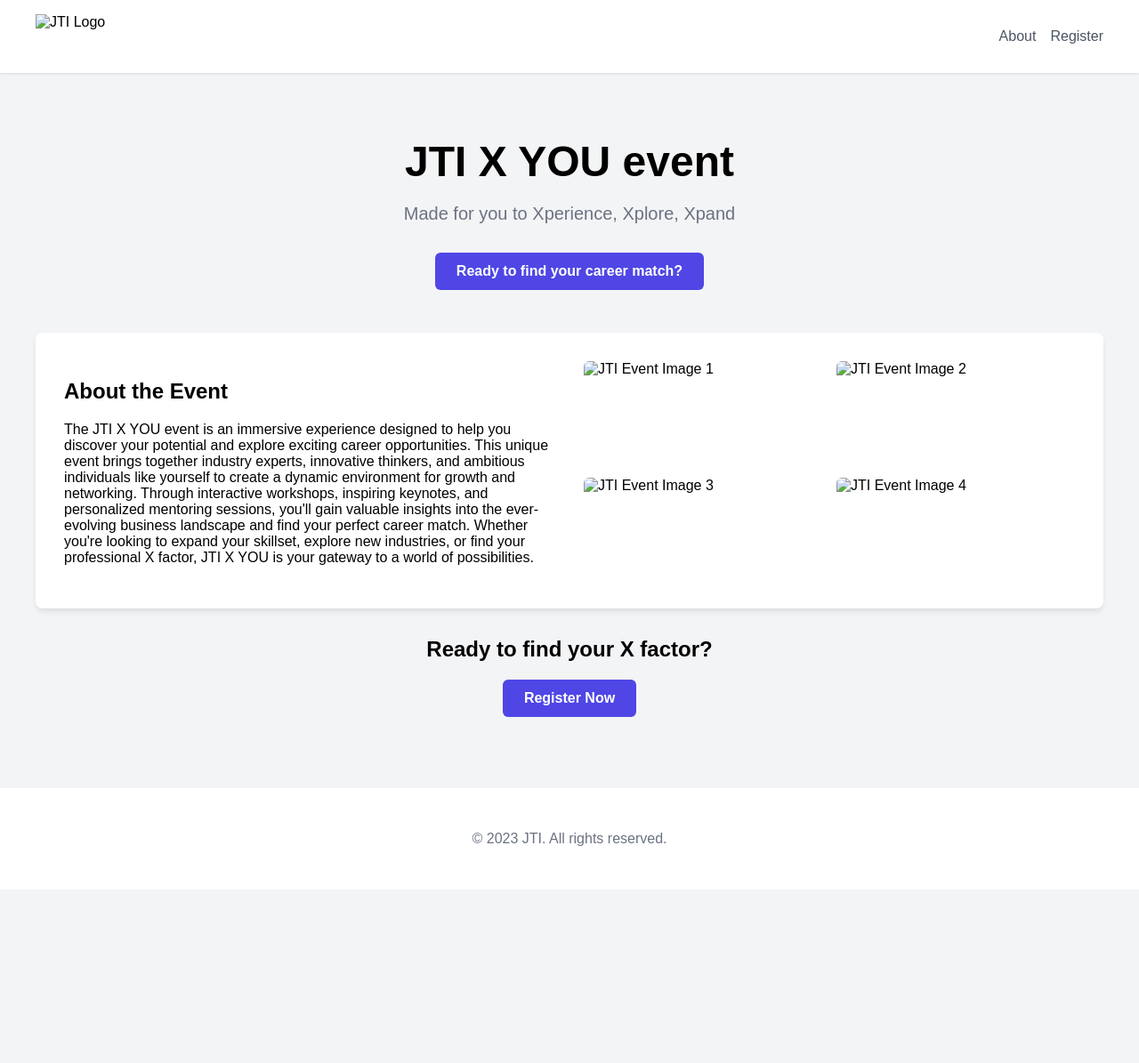
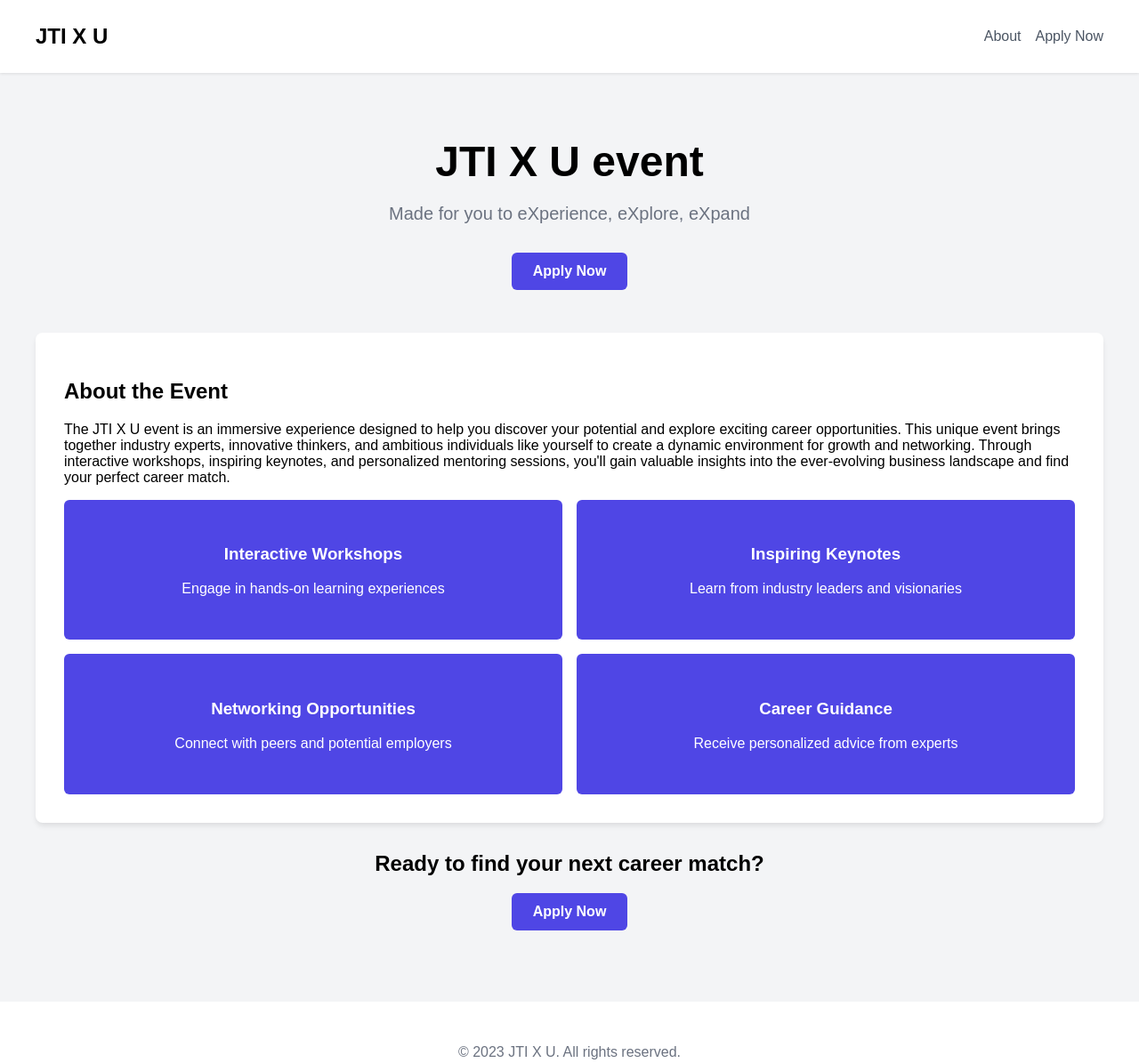
Before and after one commit to MolvineMir/VangargiumLeviosa, a plain HTML site: page jti-x-experience.html in a window 1280 px wide. Shown: the whole page at 89% size. Before the commit the page ends 1000 px from the top, so only its background shows below. Drawn offline with Linux system fonts and the light colour scheme.

Commit message:
Update jti-x-experience.html

```diff
--- a/jti-x-experience.html
+++ b/jti-x-experience.html
@@ -3,7 +3,7 @@
 <head>
     <meta charset="UTF-8">
     <meta name="viewport" content="width=device-width, initial-scale=1.0">
-    <title>JTI X Experience Event</title>
+    <title>JTI X U Event</title>
     <style>
         body {
             font-family: Arial, sans-serif;
@@ -22,6 +22,10 @@
             display: flex;
             justify-content: space-between;
             align-items: center;
+        }
+        .logo {
+            font-size: 1.5rem;
+            font-weight: bold;
         }
         nav ul {
             list-style-type: none;
@@ -73,20 +77,17 @@
             padding: 2rem;
             margin-bottom: 2rem;
         }
-        .grid {
+        .cta-grid {
             display: grid;
-            grid-template-columns: 1fr 1fr;
-            gap: 2rem;
-        }
-        .image-grid {
-            display: grid;
-            grid-template-columns: 1fr 1fr;
+            grid-template-columns: repeat(2, 1fr);
             gap: 1rem;
         }
-        .image-grid img {
-            width: 100%;
-            height: auto;
+        .cta-item {
+            background-color: #4f46e5;
+            color: white;
+            padding: 2rem;
             border-radius: 0.375rem;
+            text-align: center;
         }
         footer {
             background-color: white;
@@ -99,11 +100,11 @@
 <body>
     <header>
         <div class="header-content">
-            <img src="placeholder-logo.png" alt="JTI Logo" height="50">
+            <div class="logo">JTI X U</div>
             <nav>
                 <ul>
                     <li><a href="#about">About</a></li>
-                    <li><a href="#register">Register</a></li>
+                    <li><a href="#apply">Apply Now</a></li>
                 </ul>
             </nav>
         </div>
@@ -111,36 +112,44 @@
 
     <main>
         <section class="hero">
-            <h1>JTI X YOU event</h1>
-            <p>Made for you to Xperience, Xplore, Xpand</p>
-            <a href="jti-x-experience-form.html" class="btn">Ready to find your career match?</a>
+            <h1>JTI X U event</h1>
+            <p>Made for you to eXperience, eXplore, eXpand</p>
+            <a href="jti-x-experience-form.html" class="btn">Apply Now</a>
         </section>
 
         <section id="about">
             <div class="card">
-                <div class="grid">
-                    <div>
-                        <h2>About the Event</h2>
-                        <p>The JTI X YOU event is an immersive experience designed to help you discover your potential and explore exciting career opportunities. This unique event brings together industry experts, innovative thinkers, and ambitious individuals like yourself to create a dynamic environment for growth and networking. Through interactive workshops, inspiring keynotes, and personalized mentoring sessions, you'll gain valuable insights into the ever-evolving business landscape and find your perfect career match. Whether you're looking to expand your skillset, explore new industries, or find your professional X factor, JTI X YOU is your gateway to a world of possibilities.</p>
+                <h2>About the Event</h2>
+                <p>The JTI X U event is an immersive experience designed to help you discover your potential and explore exciting career opportunities. This unique event brings together industry experts, innovative thinkers, and ambitious individuals like yourself to create a dynamic environment for growth and networking. Through interactive workshops, inspiring keynotes, and personalized mentoring sessions, you'll gain valuable insights into the ever-evolving business landscape and find your perfect career match.</p>
+                <div class="cta-grid">
+                    <div class="cta-item">
+                        <h3>Interactive Workshops</h3>
+                        <p>Engage in hands-on learning experiences</p>
                     </div>
-                    <div class="image-grid">
-                        <img src="placeholder-event-1.jpg" alt="JTI Event Image 1">
-                        <img src="placeholder-event-2.jpg" alt="JTI Event Image 2">
-                        <img src="placeholder-event-3.jpg" alt="JTI Event Image 3">
-                        <img src="placeholder-event-4.jpg" alt="JTI Event Image 4">
+                    <div class="cta-item">
+                        <h3>Inspiring Keynotes</h3>
+                        <p>Learn from industry leaders and visionaries</p>
+                    </div>
+                    <div class="cta-item">
+                        <h3>Networking Opportunities</h3>
+                        <p>Connect with peers and potential employers</p>
+                    </div>
+                    <div class="cta-item">
+                        <h3>Career Guidance</h3>
+                        <p>Receive personalized advice from experts</p>
                     </div>
                 </div>
             </div>
         </section>
 
-        <section id="register" class="hero">
-            <h2>Ready to find your X factor?</h2>
-            <a href="jti-x-experience-form.html" class="btn">Register Now</a>
+        <section id="apply" class="hero">
+            <h2>Ready to find your next career match?</h2>
+            <a href="jti-x-experience-form.html" class="btn">Apply Now</a>
         </section>
     </main>
 
     <footer>
-        <p>&copy; 2023 JTI. All rights reserved.</p>
+        <p>&copy; 2023 JTI X U. All rights reserved.</p>
     </footer>
 </body>
 </html>
```
